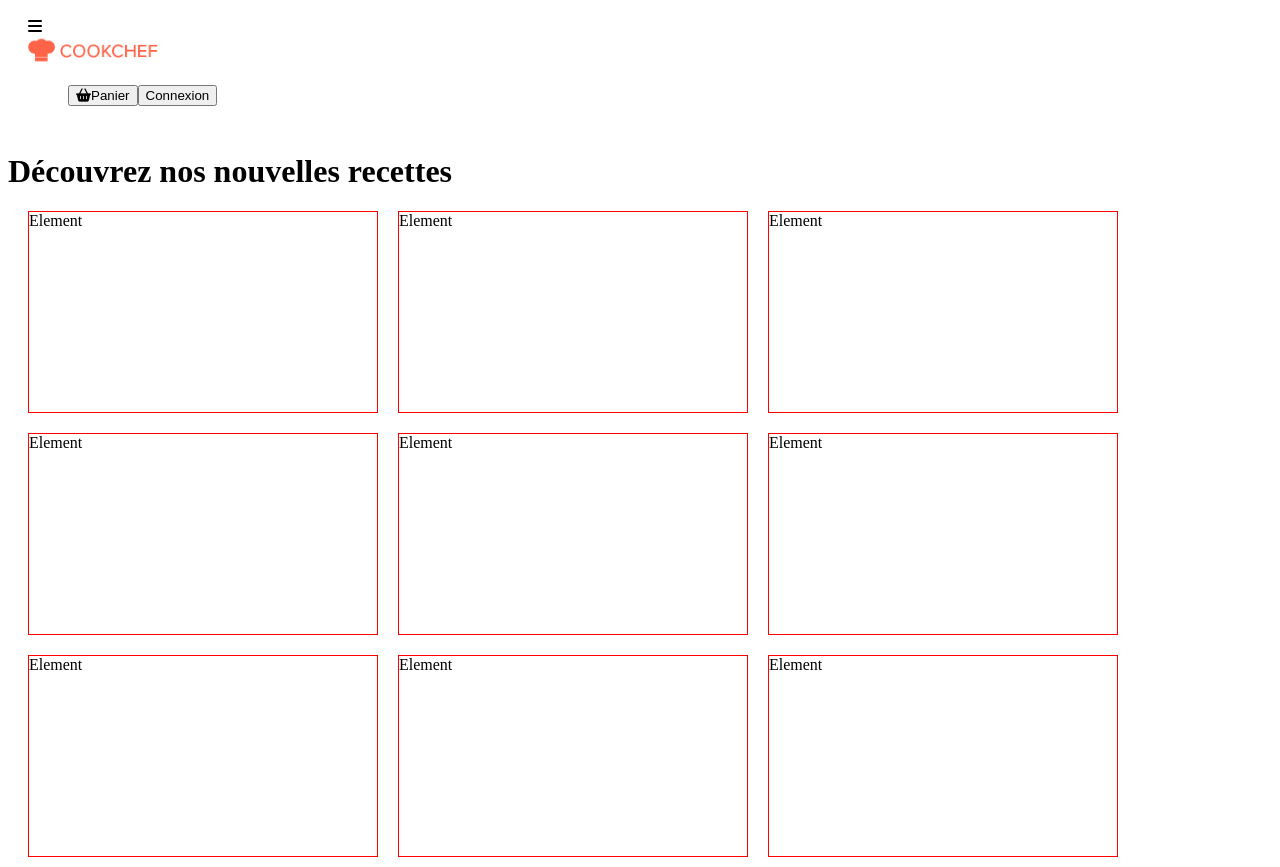
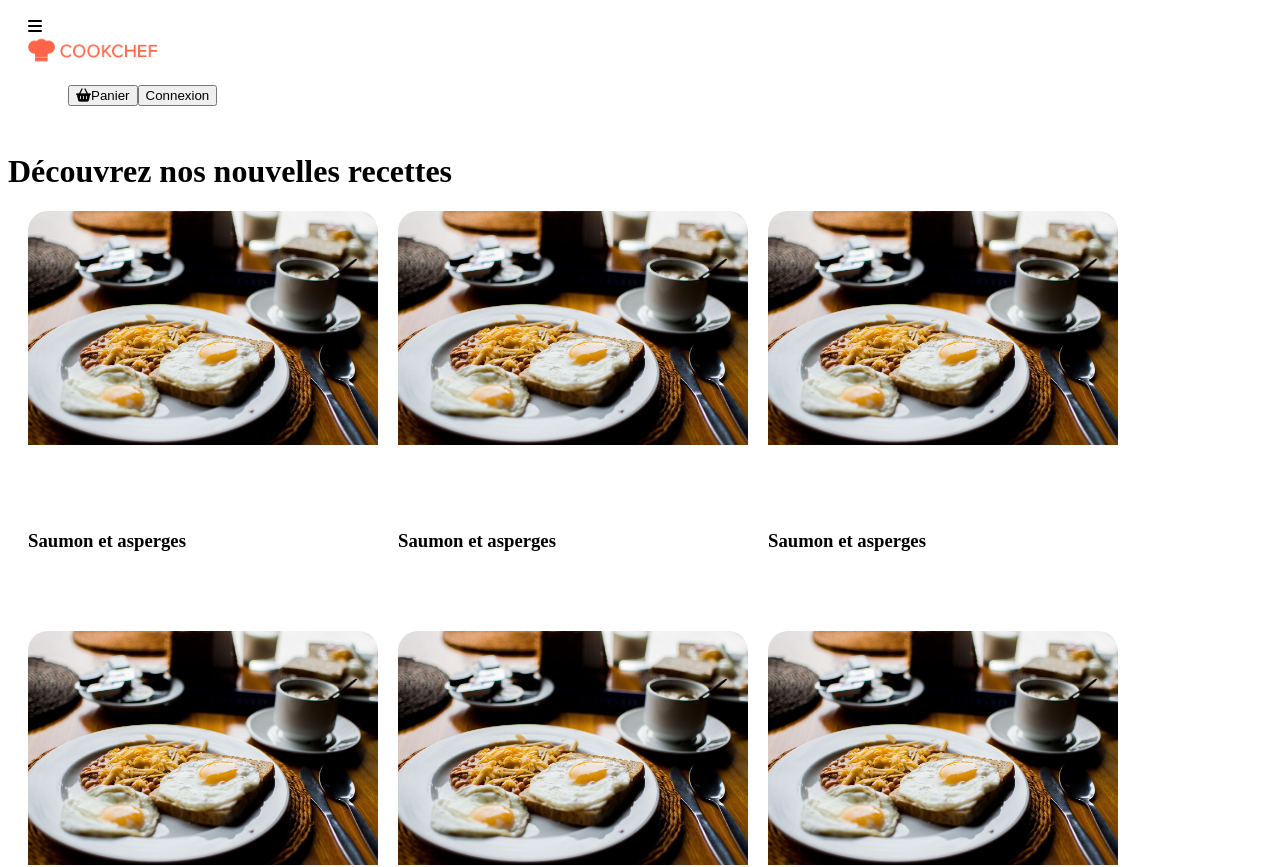
Before and after one commit to GuillemotClement/REACT-CookChef, a React (Vite) app: page / in a window 1280 px wide. Shown: the top 867 px of the page. Built offline with nearby package versions, Linux system fonts and the light colour scheme; the HTML template or start-up script is replaced by a standard one.

Commit message:
Ajout du composant Recipe

```diff
--- a/src/components/Content.jsx
+++ b/src/components/Content.jsx
@@ -1,4 +1,5 @@
 import styles from "./Content.module.scss";
+import Recipe from "./Recipe";
 
 export default function Content() {
   return (
@@ -6,16 +7,14 @@
       <h1 className="my-30">Découvrez nos nouvelles recettes</h1>
       <div className={`card p-20 ${styles.contentCard}`}>
         <div className={styles.grid}>
-          <div className={styles.elem}>Element</div>
-          <div className={styles.elem}>Element</div>
-          <div className={styles.elem}>Element</div>
-          <div className={styles.elem}>Element</div>
-          <div className={styles.elem}>Element</div>
-          <div className={styles.elem}>Element</div>
-          <div className={styles.elem}>Element</div>
-          <div className={styles.elem}>Element</div>
-          <div className={styles.elem}>Element</div>
-          <div className={styles.elem}>Element</div>
+          <Recipe />
+          <Recipe />
+          <Recipe />
+          <Recipe />
+          <Recipe />
+          <Recipe />
+          <Recipe />
+          <Recipe />
         </div>
       </div>
     </div>
--- /dev/null
+++ b/src/components/Recipe.jsx
@@ -0,0 +1,20 @@
+import styles from "./Recipe.module.scss";
+import recipe from "../assets/images/recette.jpg";
+
+export default function Recipe() {
+  return (
+    <div className={`${styles.recipe}`}>
+      <div className={`${styles.imageContainer}`}>
+        <img
+          src={recipe}
+          alt="recipe"
+        />
+      </div>
+      <div
+        className={`${styles.recipeTitle} d-flex flex-row justify-content-center align-items-center`}
+      >
+        <h3>Saumon et asperges</h3>
+      </div>
+    </div>
+  );
+}
--- /dev/null
+++ b/src/components/Recipe.module.scss
@@ -0,0 +1,30 @@
+.recipe {
+  border-radius: 20px;
+  height: 400px;
+  cursor: pointer;
+  &:hover {
+    img {
+      transform: scale(1.1);
+    }
+    .recipeTitle {
+      color: var(--primary);
+    }
+  }
+}
+.imageContainer {
+  height: 300px;
+  border-top-left-radius: 20px;
+  border-top-right-radius: 20px;
+  overflow: hidden;
+  img {
+    transition: 1s transform;
+    width: 100%;
+  }
+}
+.recipeTitle {
+  height: 100px;
+  transition: 0.2s color;
+  border: 1px solid var(--gray-2);
+  border-bottom-left-radius: 20px;
+  border-bottom-right-radius: 20px;
+}
```
Also changed, not shown: src/assets/images/recette.jpg (added).
